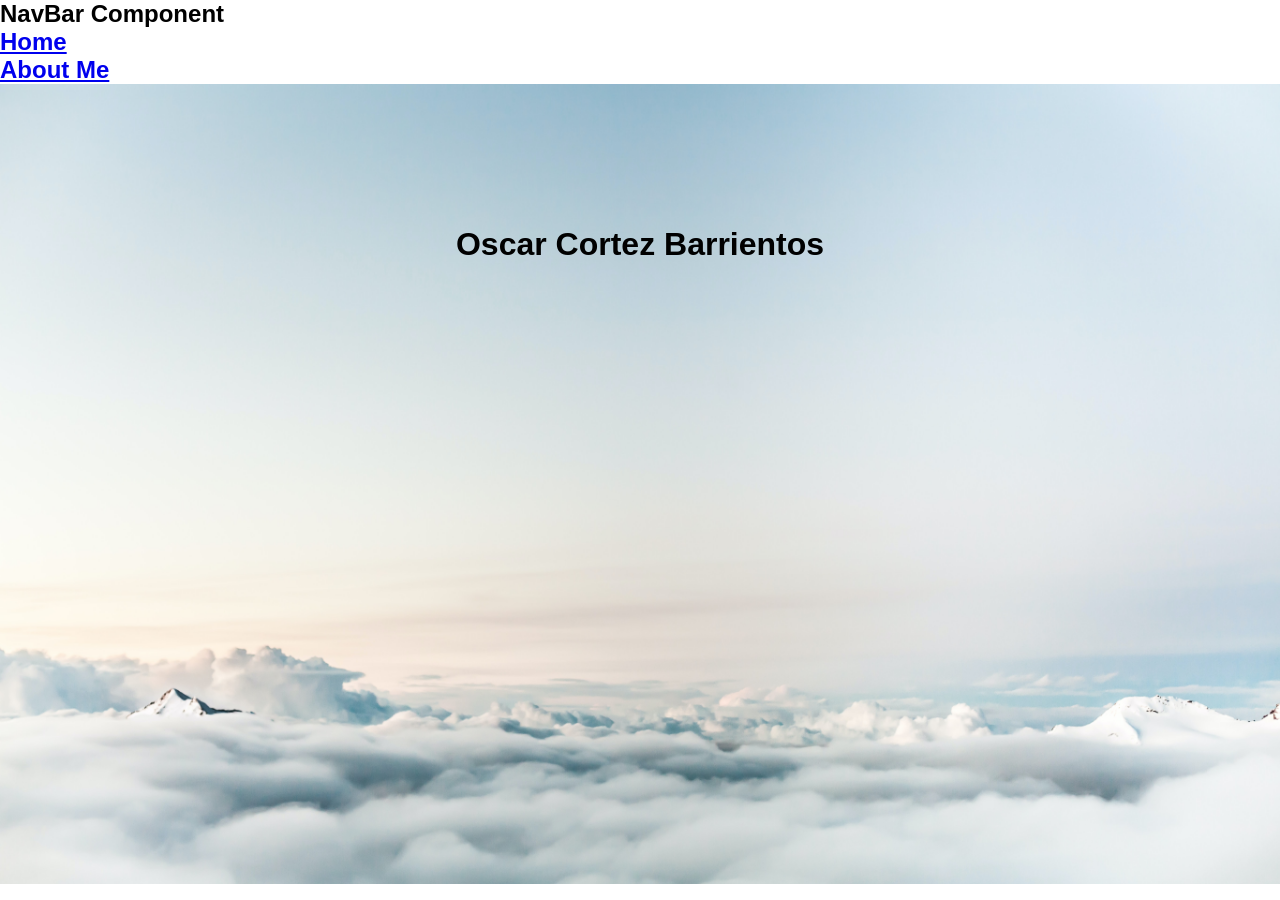
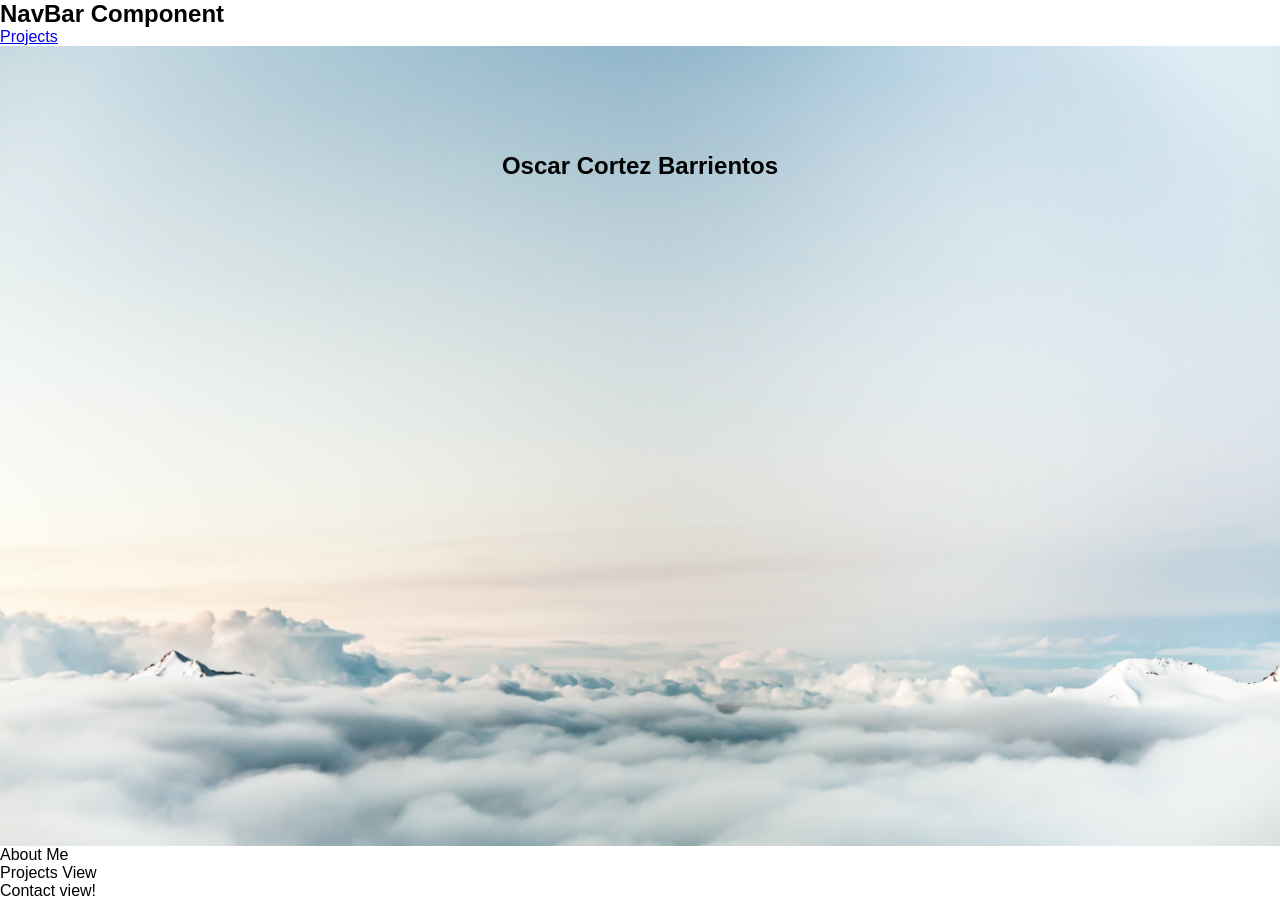
Before and after one commit to oacortez/Portfolio, a React (Create React App) app: page / in a window 1280 px wide. Built offline with nearby package versions, Linux system fonts and the light colour scheme.

Commit message:
Adjust site to single page

```diff
--- a/src/App/App.js
+++ b/src/App/App.js
@@ -4,19 +4,20 @@ import { Routes, Route} from "react-router-dom";
 import WelcomeView from '../Components/WelcomeView/WelcomeView';
 import Nav from '../Components/Nav/Nav';
 import AboutMe from '../Components/AboutMe/AboutMe';
+import ProjectsView from '../Components/Projects/ProjectsView';
+import Contact from '../Components/Info/Contact';
 
 
 const App = () => {
 
   return (
-    <div>
+    <main>
       <Nav />
-      <Routes>
-        <Route path="/" element={<WelcomeView />} />
-        {/* <Nav /> */}
-        <Route path="/aboutMe" element={<AboutMe />} />
-      </Routes>
-    </div>
+      <WelcomeView />
+      <AboutMe />
+      <ProjectsView />
+      <Contact />
+    </main>
   )
 }
 
--- a/src/Components/Info/Contact.js
+++ b/src/Components/Info/Contact.js
@@ -0,0 +1,11 @@
+import React from 'react';
+import '../Info/Contact.scss';
+const Contact = () => {
+  return (
+    <div>
+      <p>Contact view!</p>
+    </div>
+  )
+}
+
+export default Contact;
--- a/src/Components/Nav/Nav.js
+++ b/src/Components/Nav/Nav.js
@@ -1,6 +1,6 @@
 import React from 'react';
 import '../Nav/Nav.scss';
-import { Link } from "react-router-dom";
+// import { Link } from "react-router-dom";
 
 const Nav = () => {
   return (
@@ -8,23 +8,8 @@ const Nav = () => {
       <h2>NavBar Component</h2>
       <>
       <nav>
-        <ul>
-          <li>
-            <Link to="/">
-              <h2 className="home-title">Home</h2>
-            </Link>
-          </li>
-          <li>
-            <Link to="/aboutMe">
-              <h2 className="about-me">About Me</h2>
-            </Link>
-          </li>
-          {/* <li>
-            <Link to={`/posts/${_id}`}>
-              <h2 className="post-title">{title}</h2>
-            </Link>
-          </li> */}
-        </ul>
+      <a href="#projects" className="projects-btn">Projects</a>
+
       </nav>
     </>
     </div>
--- a/src/Components/Projects/ProjectsView.js
+++ b/src/Components/Projects/ProjectsView.js
@@ -0,0 +1,12 @@
+import React from 'react';
+import '../Projects/ProjectsView.scss';
+
+const ProjectsView = () => {
+  return (
+    <div id="projects">
+      <p>Projects View</p>
+    </div>
+  )
+}
+
+export default ProjectsView;
--- a/src/Components/WelcomeView/WelcomeView.js
+++ b/src/Components/WelcomeView/WelcomeView.js
@@ -1,15 +1,18 @@
 import React from 'react';
 import '../WelcomeView/WelcomeView.scss';
 import { Link } from "react-router-dom";
+// import Nav from '../Nav/Nav';
+
 
 const WelcomeView = () => {
   return (
-    <div className="landing-page-container">
+    <section id="aboutMe" className="landing-page-container">
+      {/* <Nav /> */}
       <h1 className="name"> Oscar Cortez Barrientos </h1>
       {/* <nav> */}
         {/* <Link to="/aboutMe">About Me</Link> */}
       {/* </nav> */}
-    </div>
+    </section>
   )
 }
 
```
